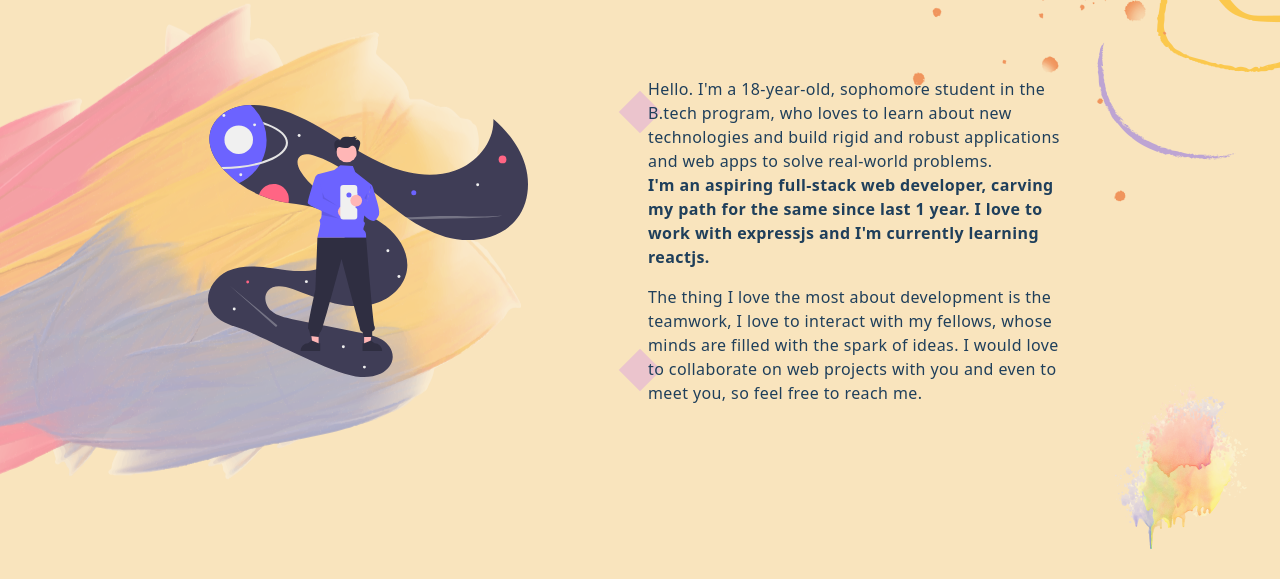
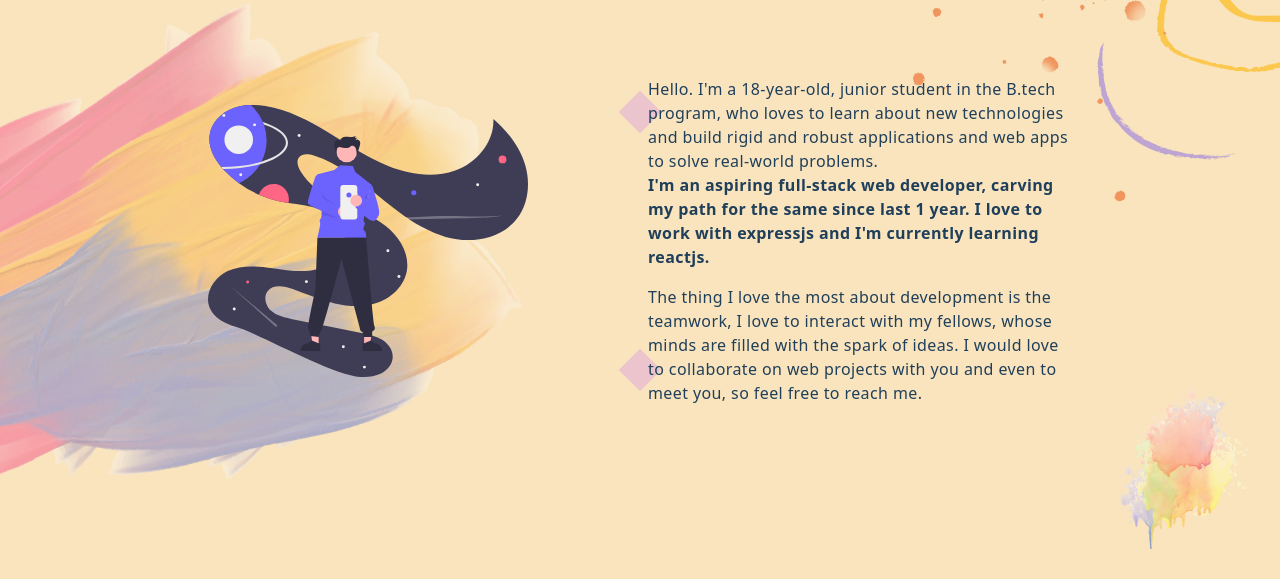
Before and after one commit to tushar885/portfolio_max, a plain HTML site: page index.html in a window 1280 px wide. Shown: the part 945-1524 px from the top of the page. Drawn offline with nearby package versions, Linux system fonts and the light colour scheme; a web font is replaced by a local one.

Commit message:
Update index.html

```diff
--- a/index.html
+++ b/index.html
@@ -302,7 +302,7 @@
         <div class="about-hero"><img src="assests\about.svg" alt="" /></div>
         <div class="about-description">
           Hello.
-          I'm a 18-year-old, sophomore student in the B.tech program,
+          I'm a 18-year-old, junior student in the B.tech program,
           who loves to learn about
           new technologies and build rigid and robust applications
           and web apps to solve real-world problems.
```
